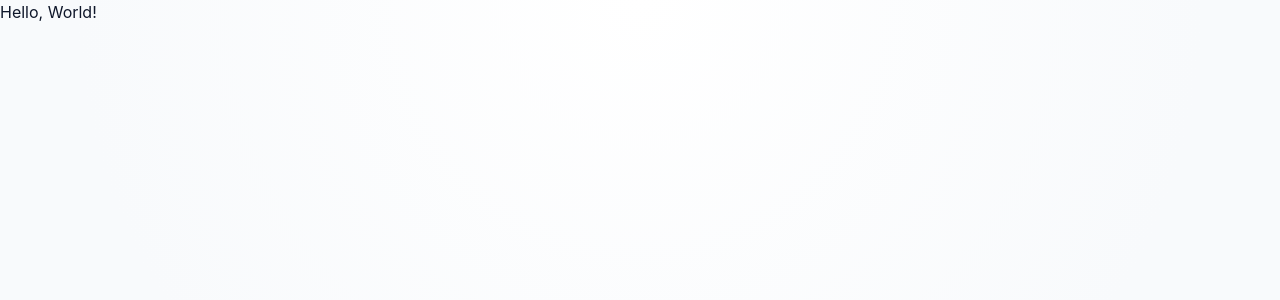
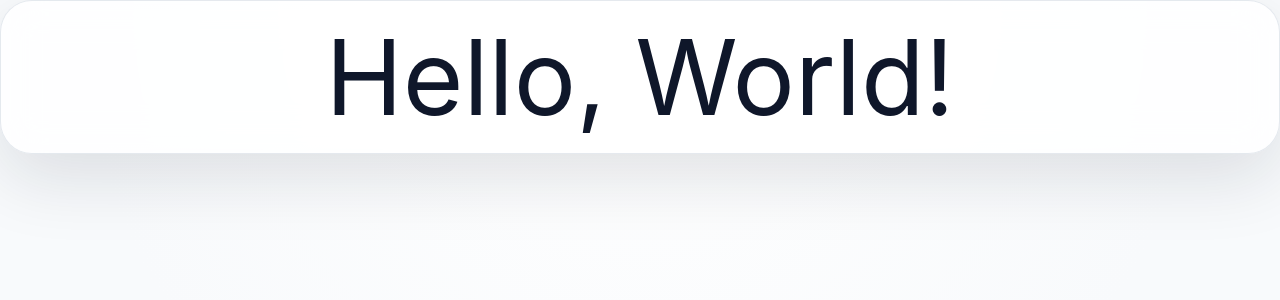
Before and after one commit to ThanhNV121097/project-96dbee40, a Next.js app in the folder code/frontend/: page / in a window 1280 px wide. Shown: the top 300 px of the page. Built offline with nearby package versions, Linux system fonts and the light colour scheme.

Commit message:
fix hello world card layout

```diff
--- a/code/frontend/components/HelloWorldPage.tsx
+++ b/code/frontend/components/HelloWorldPage.tsx
@@ -1,7 +1,11 @@
+import styles from "./HelloWorldPage.module.css";
+
 export function HelloWorldPage() {
   return (
-    <main aria-label="Hello World screen">
-      <h1>Hello, World!</h1>
+    <main aria-label="Hello World screen" className={styles.shell}>
+      <section className={styles.card}>
+        <h1 className={styles.heading}>Hello, World!</h1>
+      </section>
     </main>
   );
 }
```
